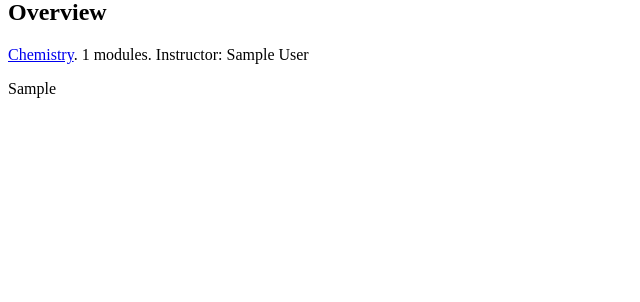
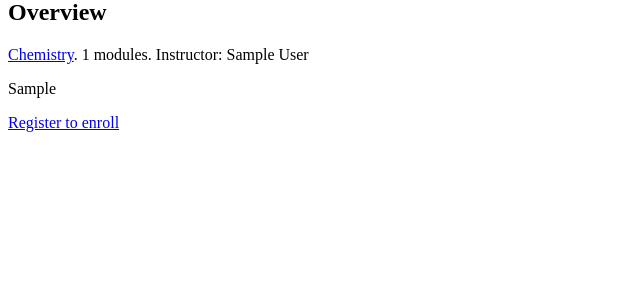
Before and after one commit to swetha580/Django-educa, a Django app: a page that uses courses/templates/courses/course/detail.html in a window 1280 px wide. Shown: the part 141-443 px from the top of the page, without its empty margins (0-640 px from the left). Run offline with Django 3.2, Linux system fonts and the light colour scheme; data comes from the database, SQL or seed files in the repository; tables that the repository leaves empty hold one stand-in row (values such as "Sample post").

Commit message:
Add course enrollment

```diff
--- a/courses/models.py
+++ b/courses/models.py
@@ -22,6 +22,7 @@ class Course(models.Model):
     slug = models.SlugField(max_length=200, unique=True)
     overview = models.TextField()
     created = models.DateTimeField(auto_now_add=True)
+    students = models.ManyToManyField(User, related_name='courses_joined', blank=True)
 
     class Meta:
         ordering = ['-created']
--- a/courses/templates/courses/course/detail.html
+++ b/courses/templates/courses/course/detail.html
@@ -7,6 +7,15 @@
       <h2>Overview</h2>
       <p><a href="{% url "course_list_subject" subject.slug %}">{{ subject.title }}</a>. {{ object.modules.count }} modules. Instructor: {{ object.owner.get_full_name }}</p>
       {{ object.overview|linebreaks }}
+        {% if request.user.is_authenticated %}
+        <form action="{% url "student_enroll_course" %}" method="post">
+            {{ enroll_form }}
+            {% csrf_token %}
+            <input type="submit" value="Enroll now">
+        </form>
+        {% else %}
+            <a href="{% url "student_registration" %}" class="button">Register to enroll</a>
+        {% endif %}
     </div>
   {% endwith %}
 {% endblock %}
--- a/courses/views.py
+++ b/courses/views.py
@@ -11,7 +11,7 @@ from django.apps import apps
 from braces.views import CsrfExemptMixin, JsonRequestResponseMixin
 from django.db.models import Count
 from django.views.generic.detail import DetailView
-
+from students.forms import CourseEnrollForm
 
 
 
@@ -158,7 +158,11 @@ class CourseListView(TemplateResponseMixin, View):
             courses = courses.filter(subject=subject)
         return self.render_to_response({'subjects': subjects, 'subject': subject, 'courses': courses})
 
-
 class CourseDetailView(DetailView):
     model = Course
     template_name = 'courses/course/detail.html'
+
+    def get_context_data(self, **kwargs):
+        context = super().get_context_data(**kwargs)
+        context['enroll_form'] = CourseEnrollForm(initial={'course': self.object})
+        return context
--- /dev/null
+++ b/students/forms.py
@@ -0,0 +1,6 @@
+from django import forms
+from courses.models import Course
+
+
+class CourseEnrollForm(forms.Form):
+    course = forms.ModelChoiceField(queryset=Course.objects.all(), widget=forms.HiddenInput)
--- a/students/urls.py
+++ b/students/urls.py
@@ -3,4 +3,5 @@ from . import views
 
 urlpatterns = [
     path('register/', views.StudentRegistrationView.as_view(), name='student_registration'),
+    path('enroll-course/', views.StudentEnrollCourseView.as_view(), name='student_enroll_course'),
 ]
```
Also changed, not shown: students/views.py (+16 -0 lines).
